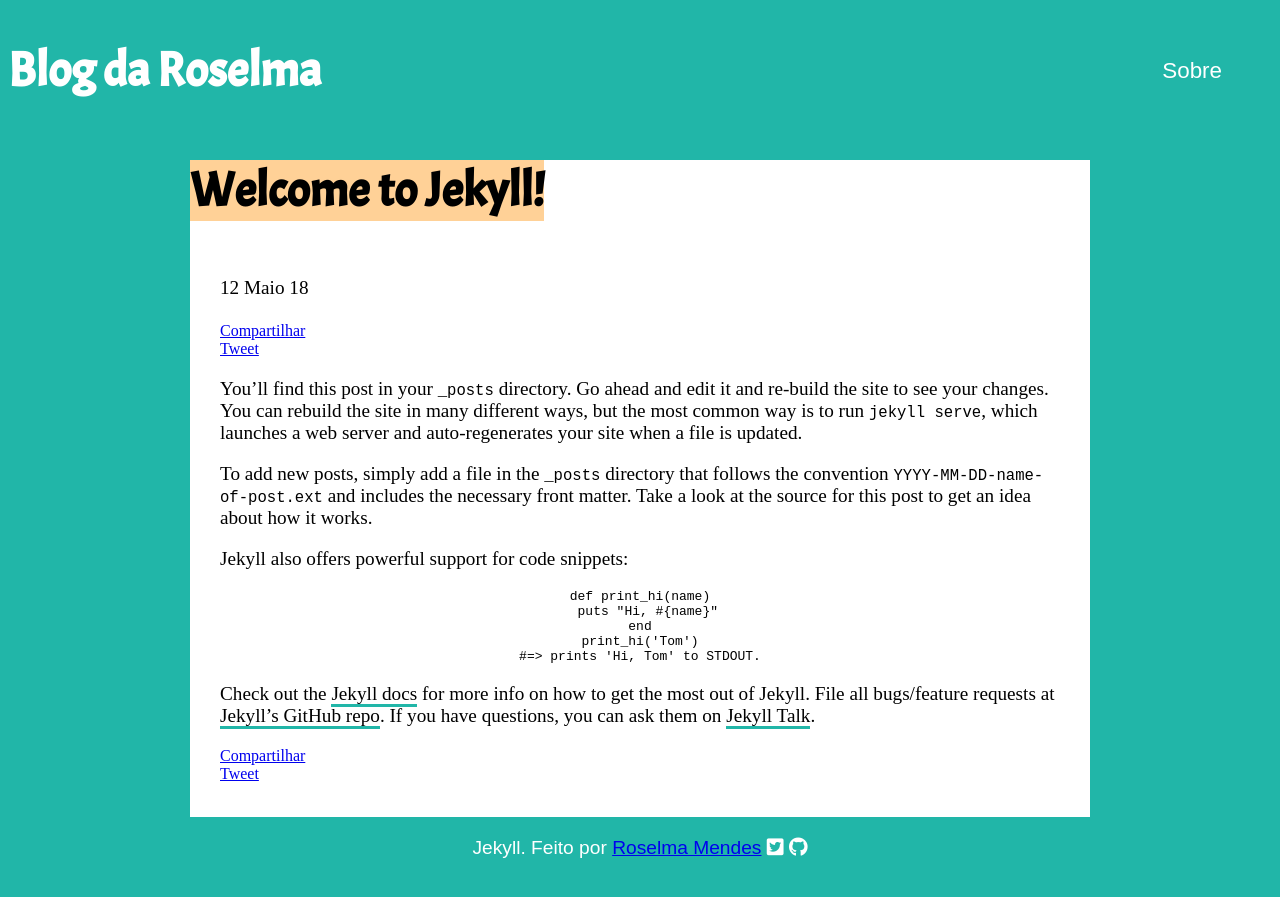
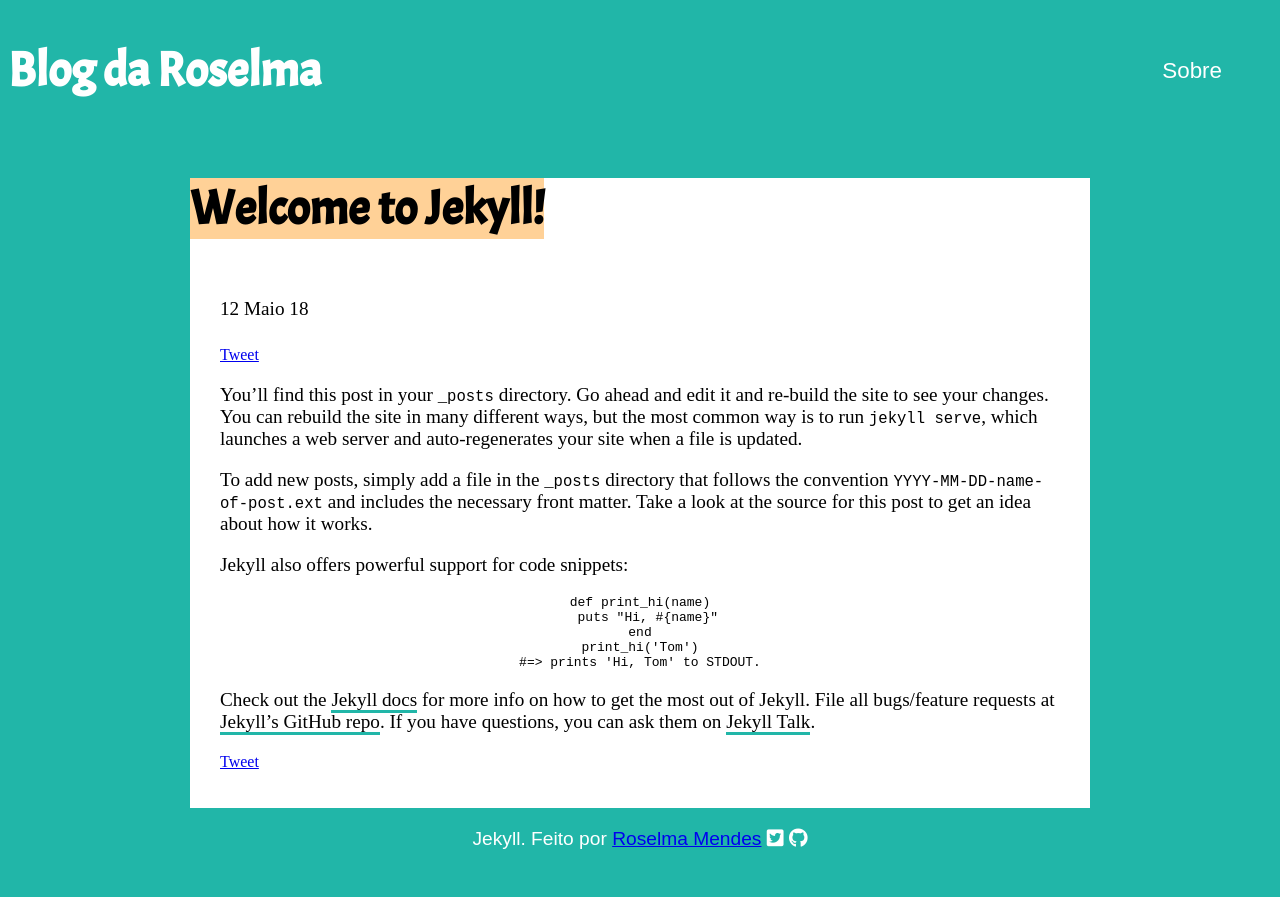
Before and after one commit to roselmamendes/roselmamendes.github.io, a Jekyll site: the page built from posts/2018-05-12-welcome-to-jekyll.markdown, in a window 1280 px wide. Shown: the top 897 px of the page. Built offline with Jekyll 4.4.1, drawn with Linux system fonts in a browser that asks for light colours; nearby versions of some CDN libraries; comment, search, counter and statistics services are not loaded.

Commit message:
Coloca o plugin de highlight para rouge e tira o botao do facebook.

```diff
--- a/_config.yml
+++ b/_config.yml
@@ -12,7 +12,7 @@
   - jekyll-feed
   - jekyll-gist
 
-highlighter: pygments
+highlighter: rouge
 redcarpet:
     extensions: ["no_intra_emphasis", "fenced_code_blocks", "autolink", "strikethrough", "superscript"]
 
--- a/_includes/social-media-buttons.html
+++ b/_includes/social-media-buttons.html
@@ -1,5 +1,4 @@
 <div class="social-media">
-<div class="fb-share-button" data-href="{{site.url}}{{page.url}}" data-layout="button" data-size="small" data-mobile-iframe="true"><a target="_blank" href="https://www.facebook.com/sharer/sharer.php?u=https%3A%2F%2Fdevelopers.facebook.com%2Fdocs%2Fplugins%2F&amp;src=sdkpreparse" class="fb-xfbml-parse-ignore">Compartilhar</a></div>
 
   <a class="twitter-share-button"
      href="https://twitter.com/intent/tweet?text={{page.title}}&url={{site.url}}{{page.url}}&via={{site.twitter_username}}"
```
